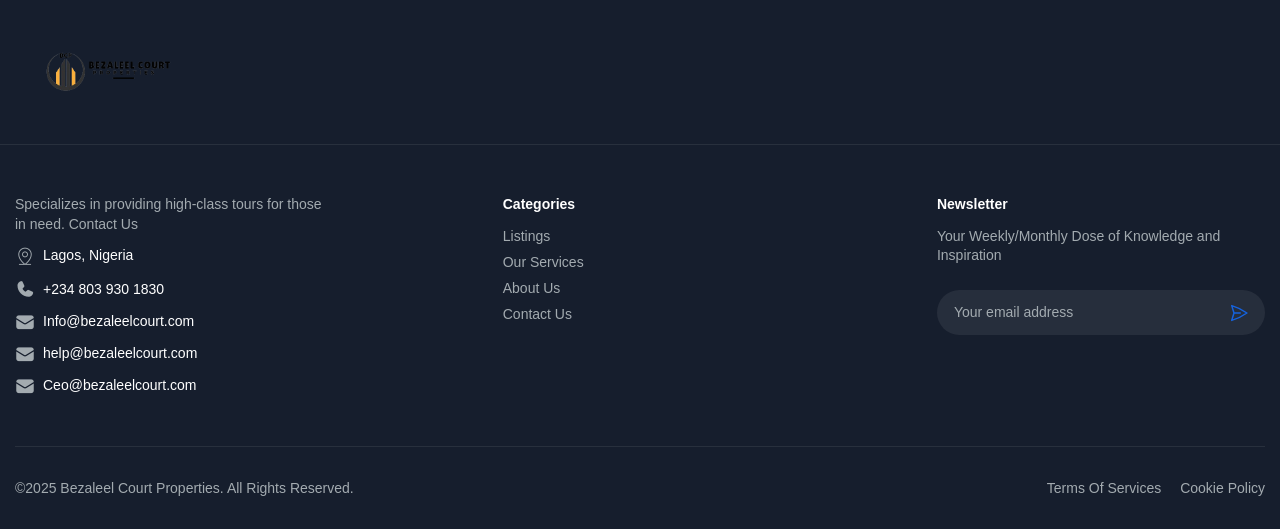
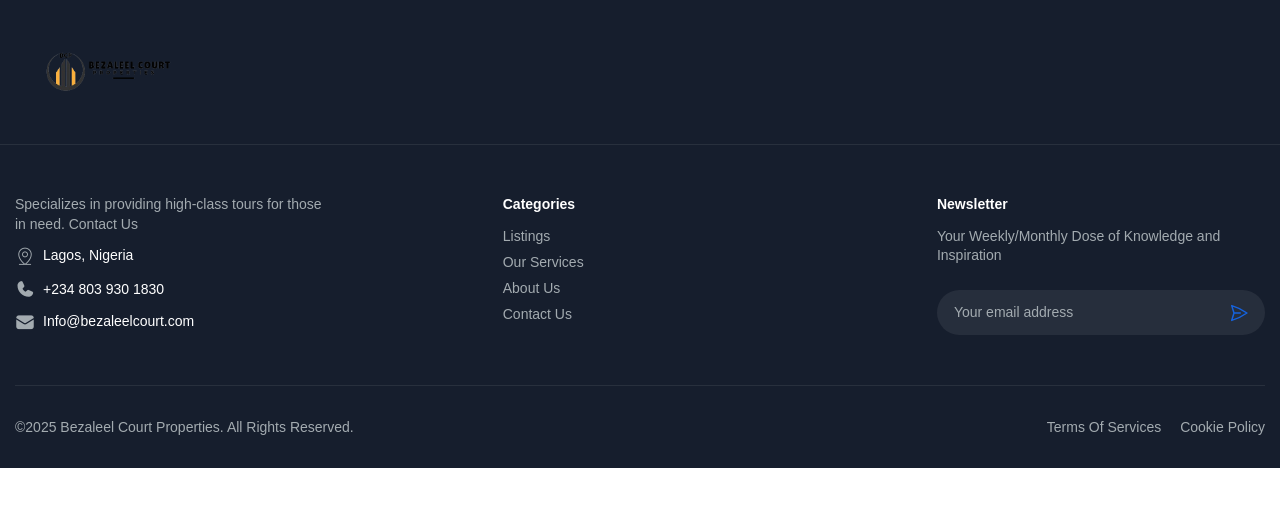
Before and after one commit to dejidee0/bezaleelcourt, a Django app: page /about/ in a window 1280 px wide. Shown: the part 3982-4511 px from the top of the page. After the commit the page ends 4450 px from the top, so only its background shows below. Run offline with Django 5.2, Linux system fonts and the light colour scheme; some libraries are stand-ins or nearby versions; some web fonts are replaced.

Commit message:
removed email

```diff
--- a/home/templates/properties/base.html
+++ b/home/templates/properties/base.html
@@ -359,14 +359,7 @@
                         <i class="icon icon-mail fs-20 text-variant-2"></i>
                         <p class="text-white">Info@bezaleelcourt.com</p>
                       </li>
-                      <li class="mt-12 d-flex align-items-center gap-8">
-                        <i class="icon icon-mail fs-20 text-variant-2"></i>
-                        <p class="text-white">help@bezaleelcourt.com</p>
-                      </li>
-                      <li class="mt-12 d-flex align-items-center gap-8">
-                        <i class="icon icon-mail fs-20 text-variant-2"></i>
-                        <p class="text-white">Ceo@bezaleelcourt.com</p>
-                      </li>
+
                     </ul>
                   </div>
                 </div>
```
